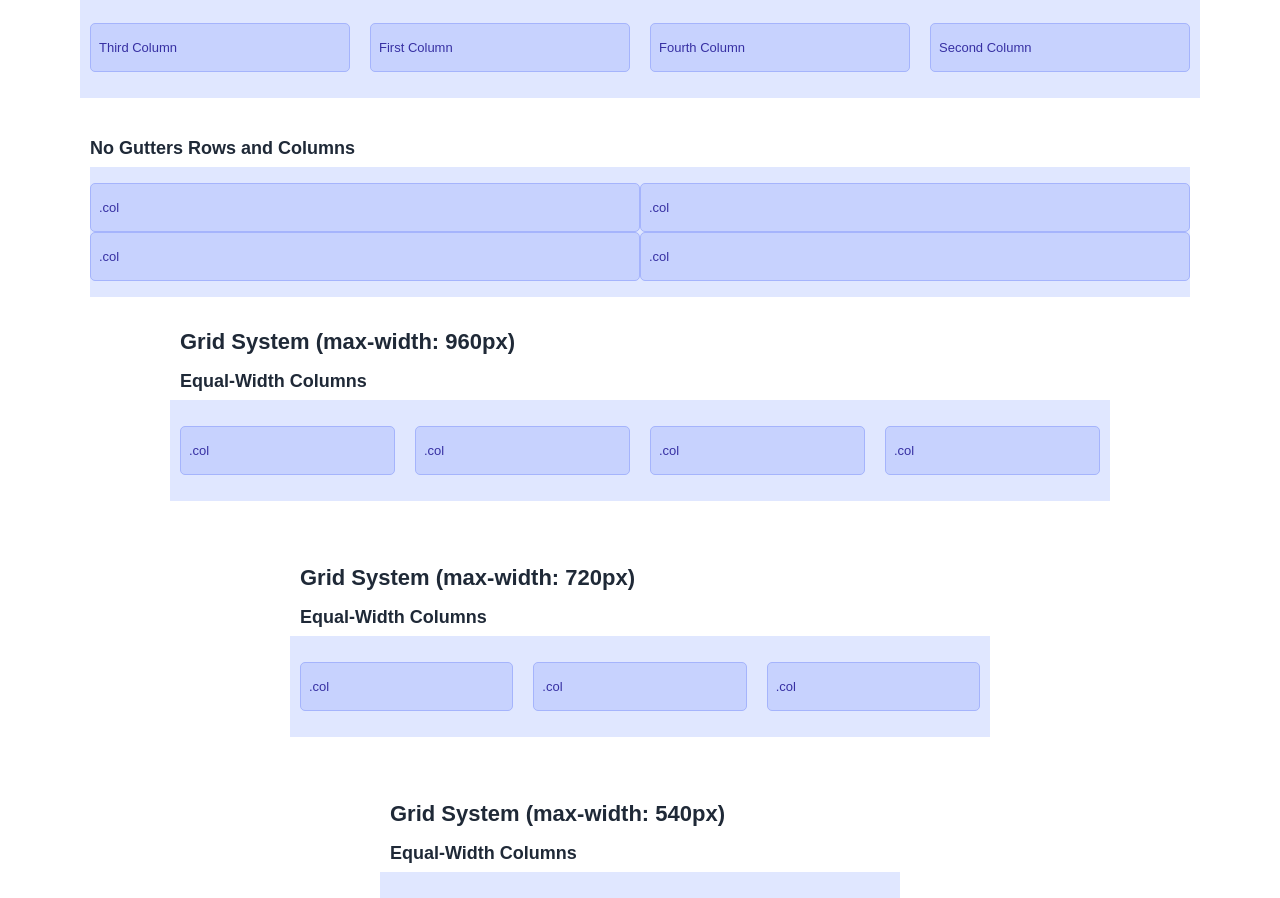
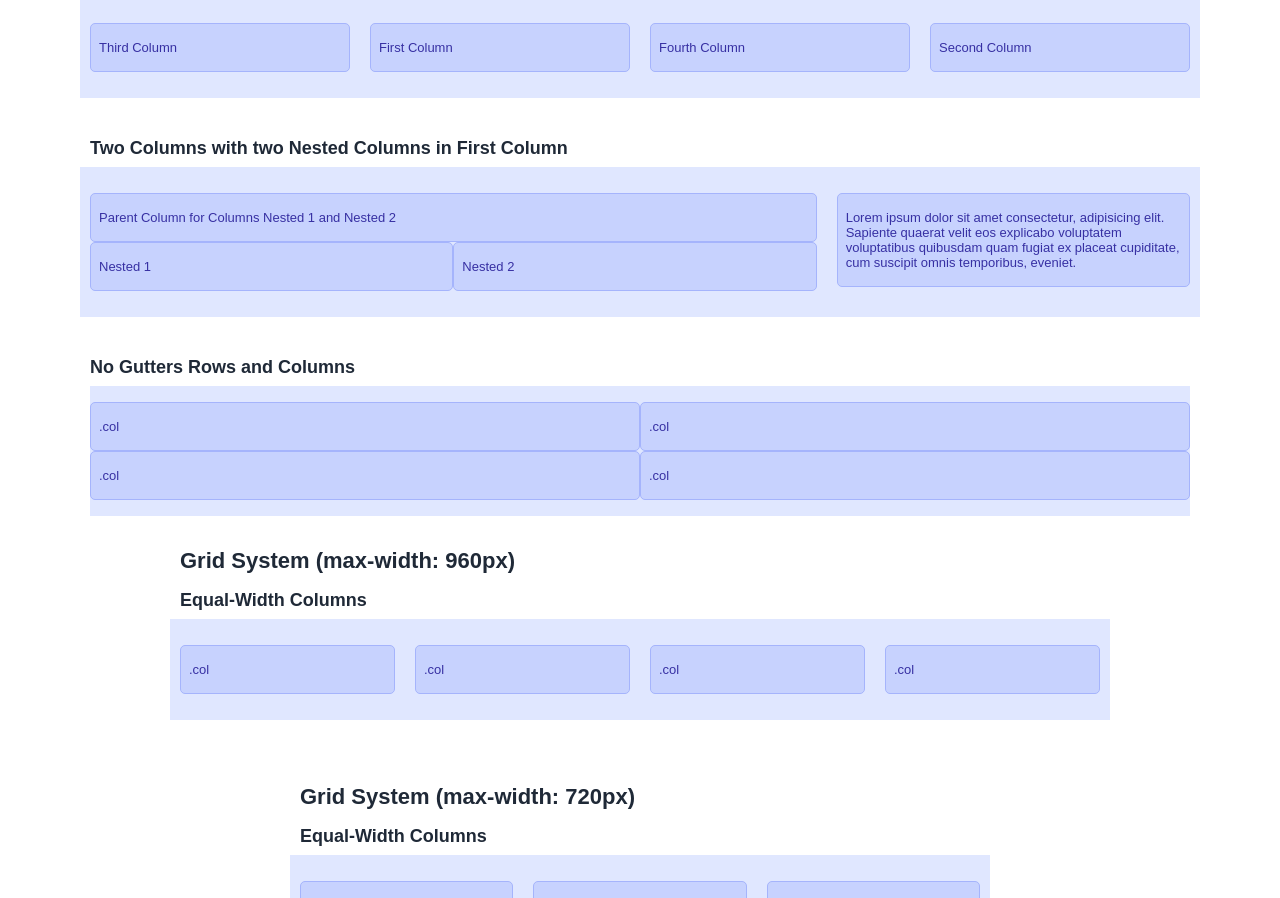
Before and after one commit to ealafryafresena/css-library-with-sass, a website: page index.html in a window 1280 px wide. Shown: the part 3881-4779 px from the top of the page. Drawn offline with Linux system fonts and the light colour scheme.

Commit message:
add nested column example

```diff
--- a/index.html
+++ b/index.html
@@ -416,7 +416,36 @@
           </div>
         </div>
       </div>
-
+      <div class="py-16"></div>
+      <!-- Two Columns with two Nested Columns -->
+      <h3 class="py-8">Two Columns with two Nested Columns in First Column</h3>
+      <div class="row gutter-20 indigo-100 py-16">
+        <div class="col-12-xs col-8-sm">
+          <div class="col-item pl-8 py-16 fs-sm">
+            Parent Column for Columns Nested 1 and Nested 2
+          </div>
+          <div class="row indigo-100">
+            <div class="col">
+              <div class="col-item pl-8 py-16 fs-sm">
+                Nested 1
+              </div>
+            </div>
+            <div class="col">
+              <div class="col-item pl-8 py-16 fs-sm">
+                Nested 2
+              </div>
+            </div>
+          </div>
+        </div>
+        <div class="col-12-xs col-4-sm">
+          <div class="col-item pl-8 py-16 fs-sm">
+            Lorem ipsum dolor sit amet consectetur, adipisicing elit. Sapiente
+            quaerat velit eos explicabo voluptatem voluptatibus quibusdam quam
+            fugiat ex placeat cupiditate, cum suscipit omnis temporibus,
+            eveniet.
+          </div>
+        </div>
+      </div>
       <div class="py-16"></div>
       <!-- No Gutters Rows and Columns -->
       <h3 class="py-8">No Gutters Rows and Columns</h3>
```
